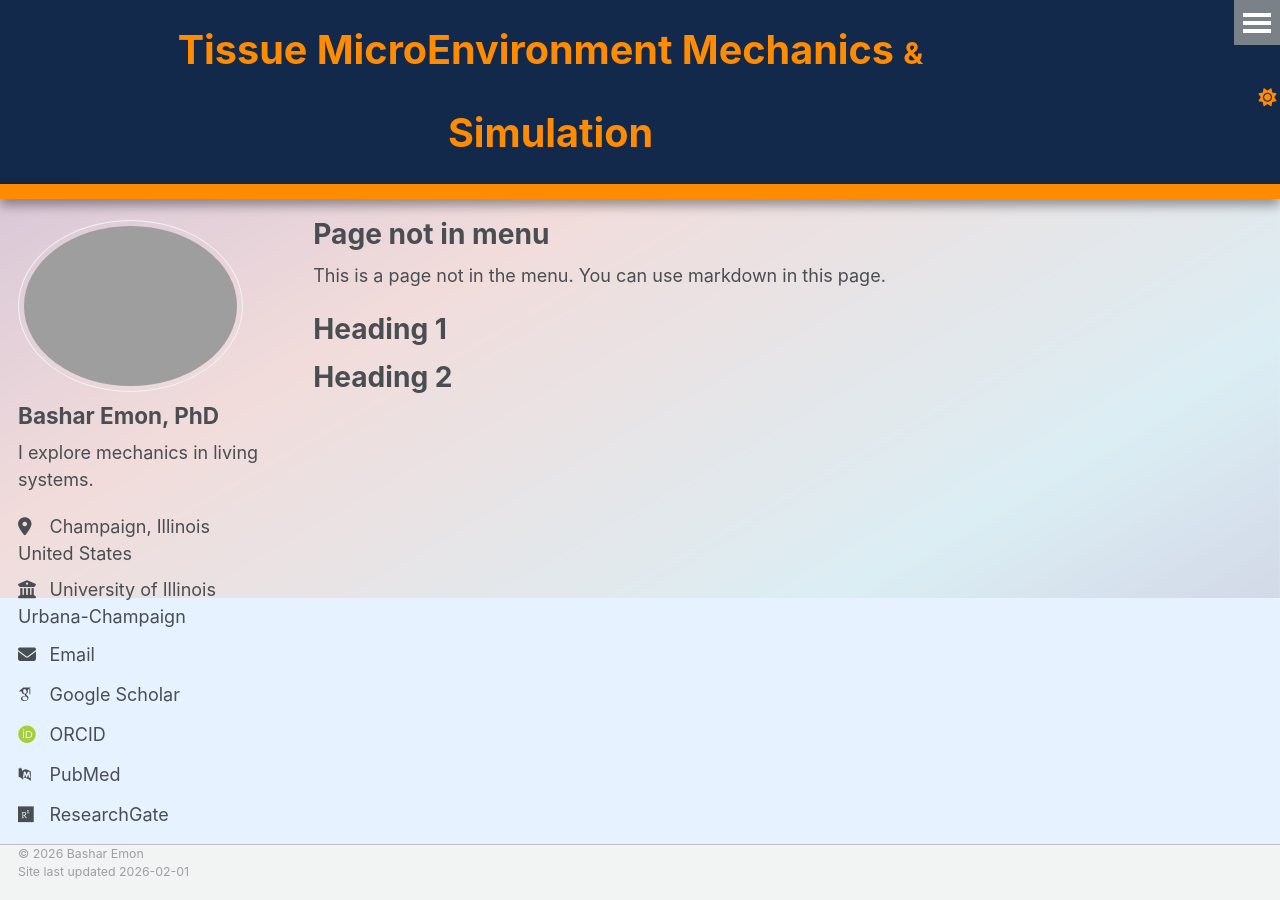
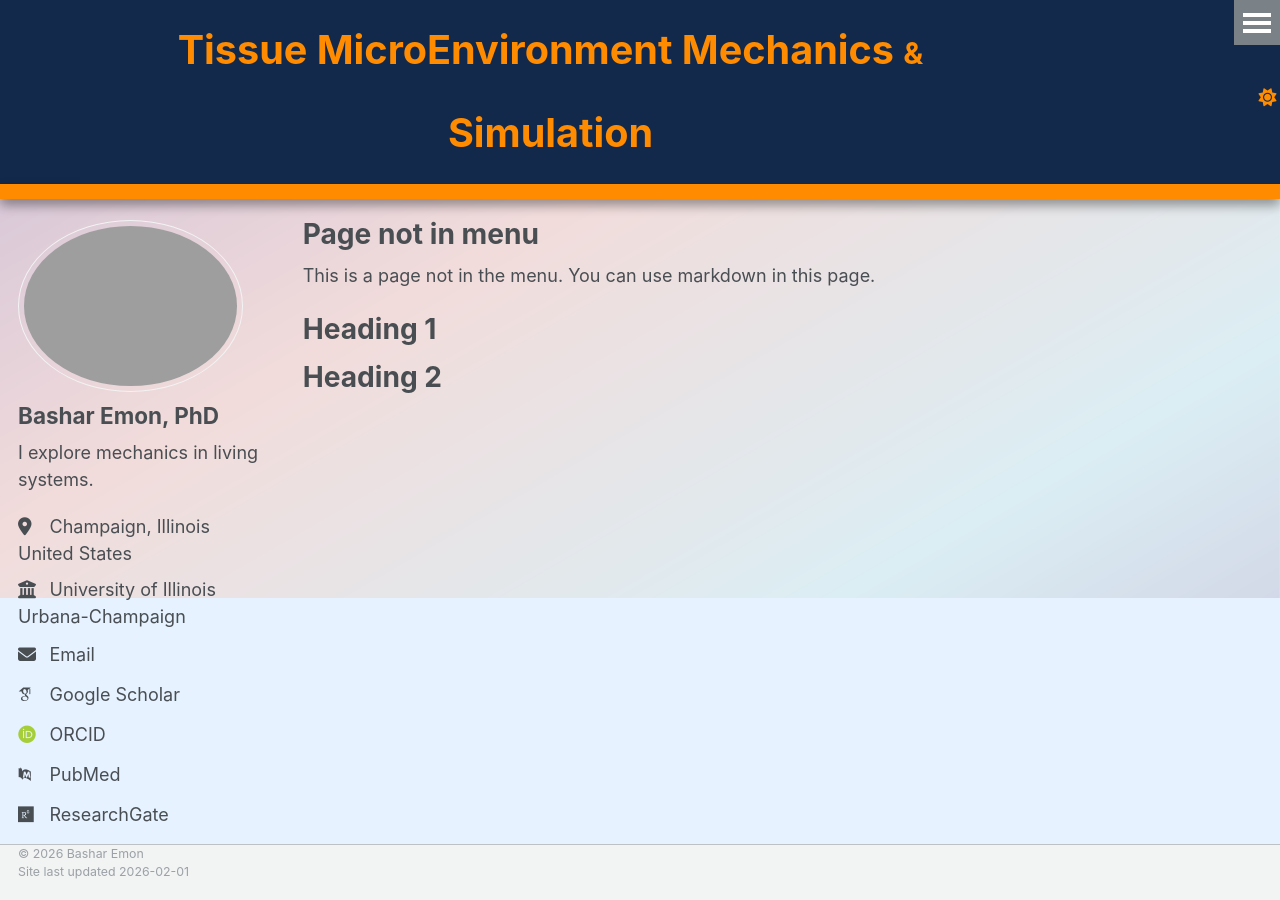
Before and after one commit to BasharEmon/BasharEmon.github.io, a Jekyll site: the page built from _pages/non-menu-page.md, in a window 1280 px wide. Built offline with Jekyll 4.4.1, drawn with Linux system fonts in a browser that asks for light colours; some web fonts are replaced.

Commit message:
Update _page.scss

```diff
--- a/_sass/layout/_page.scss
+++ b/_sass/layout/_page.scss
@@ -19,7 +19,7 @@
 
 .page {
   @include breakpoint($large) {
-    @include span(9.2 of 12 last);
+    @include span(9.3 of 12 last);
     //@include prefix(.5 of 12);
     //@include suffix(.5 of 12);
   }
```
